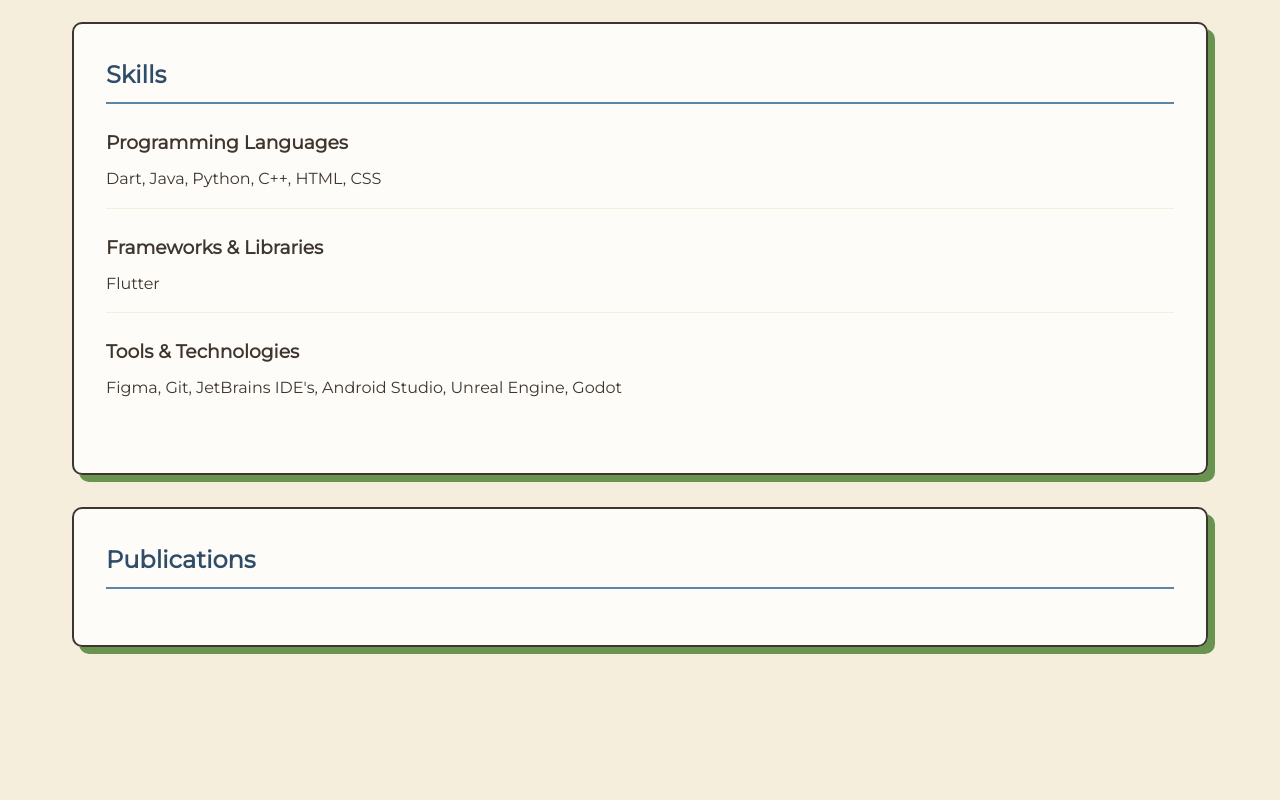
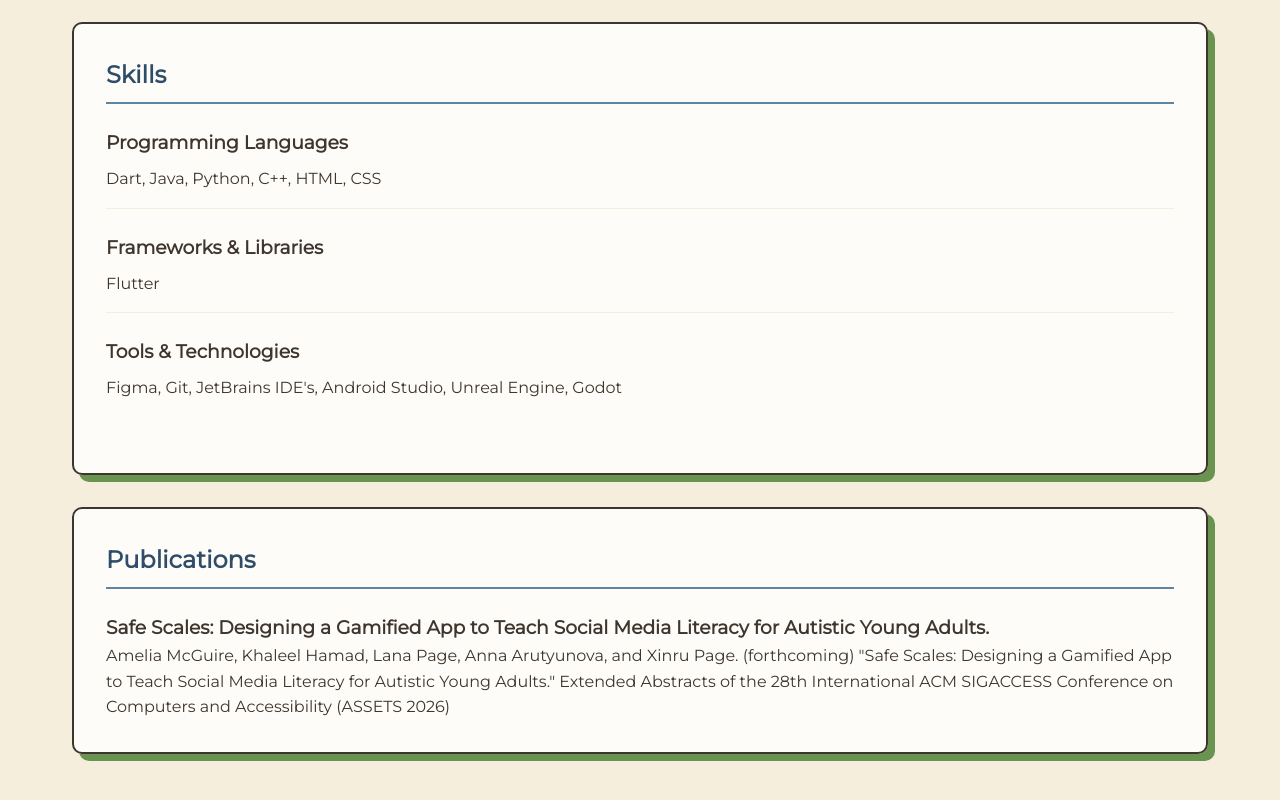
Before and after one commit to imapepsi/imapepsi.github.io, a website: page cv-resume.html in a window 1280 px wide. Shown: the part 3370-4170 px from the top of the page. Before the commit the page ends 4081 px from the top, so only its background shows below. Drawn offline with Linux system fonts and the light colour scheme; a web font is replaced by a local one.

Commit message:
Information Update

```diff
--- a/cv-resume.html
+++ b/cv-resume.html
@@ -152,7 +152,8 @@
 
     <div class="cv-section">
         <h2>Publications</h2>
-
+        <h3>Safe Scales: Designing a Gamified App to Teach Social Media Literacy for Autistic Young Adults.</h3>
+        <p>Amelia McGuire, Khaleel Hamad, Lana Page, Anna Arutyunova, and Xinru Page. (forthcoming) "Safe Scales: Designing a Gamified App to Teach Social Media Literacy for Autistic Young Adults." Extended Abstracts of the 28th International ACM SIGACCESS Conference on Computers and Accessibility (ASSETS 2026)</p>
     </div>
 </div>
 
```
Also changed, not shown: blog.html (+1 -1 lines), index.html (+1 -1 lines), my-projects.html (+1 -1 lines).
